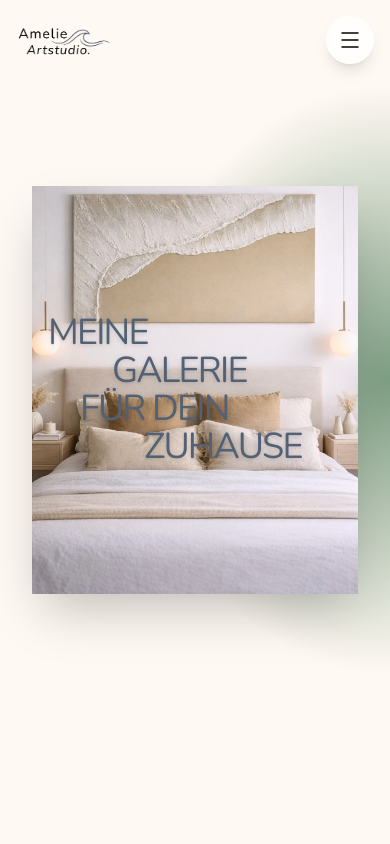
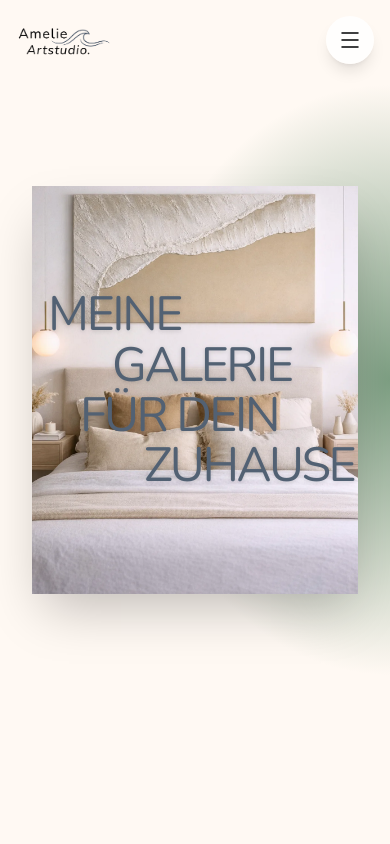
Before and after one commit to Ceport17/amelieAtelier, a React (Vite) app: page /galerie in a window 390 px wide. Shown: the top 844 px of the page. Built offline with nearby package versions, Linux system fonts and the light colour scheme.

Commit message:
Commit - live - redirect

```diff
--- a/src/pages/Gallery.tsx
+++ b/src/pages/Gallery.tsx
@@ -255,7 +255,7 @@ export default function Gallery() {
                   transition={{ duration: 1, delay: 0.3, ease: "easeOut" }}
                   className="max-w-full md:max-w-3xl lg:max-w-5xl"
                 >
-                  <h1 className="text-4xl md:text-6xl lg:text-8xl leading-[1.05] text-mauve font-nunito font-normal uppercase tracking-tighter drop-shadow-sm flex flex-col items-start">
+                  <h1 className="text-5xl sm:text-6xl md:text-6xl lg:text-8xl leading-[1.05] text-mauve font-nunito font-normal uppercase tracking-tighter drop-shadow-sm flex flex-col items-start">
                     <span className="block">Meine</span>
                     <span className="block ml-16 md:ml-32 lg:ml-48">Galerie</span>
                     <span className="block ml-8 md:ml-16 lg:ml-24">für dein</span>
```
Also changed, not shown: 1 other file (tests, documents, lock files or other folders).
